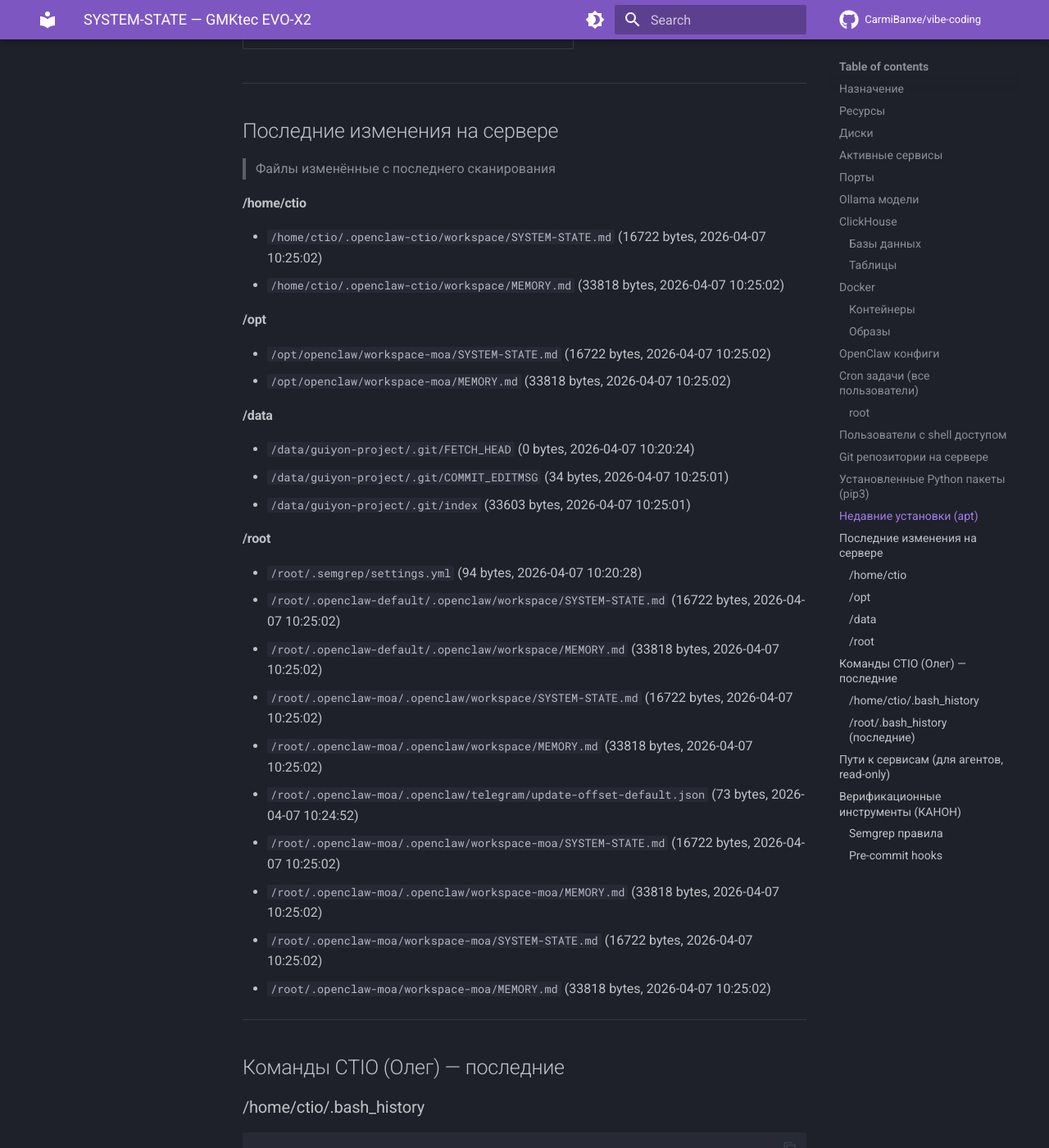
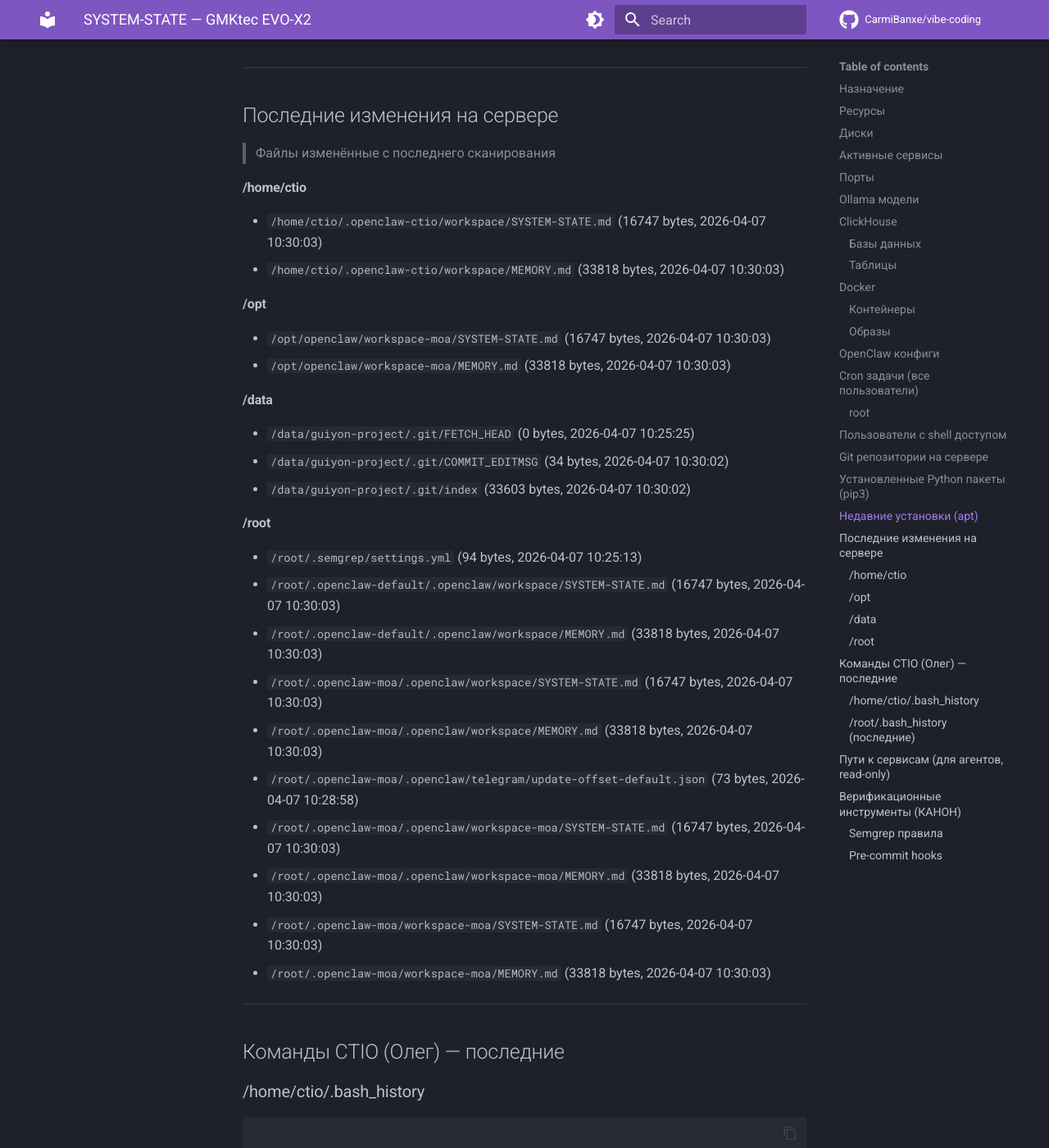
Before and after one commit to CarmiBanxe/vibe-coding, an MkDocs documentation site: the page built from docs/SYSTEM-STATE.md, in a window 1280 px wide and 1400 px high, scrolled down 13841 px. Shown: the whole window at 82% size. Built offline with MkDocs 1.6.1 and Material for MkDocs 9.7.7, drawn with Linux system fonts in a browser that asks for light colours; comment, search, counter and statistics services are not loaded; some of the changed text lies outside the part shown.

Commit message:
auto: SYSTEM-STATE v2 update (2026-04-07 10:30 CEST)

```diff
--- a/docs/SYSTEM-STATE.md
+++ b/docs/SYSTEM-STATE.md
@@ -1,6 +1,6 @@
 # SYSTEM-STATE — GMKtec EVO-X2
 > Автоматически обновляется каждые 5 минут
-> Последнее сканирование: 2026-04-07 10:25 CEST
+> Последнее сканирование: 2026-04-07 10:30 CEST
 > Источник: ctio-watcher.sh v2 (cron)
 
 ## Назначение
@@ -250,8 +249,8 @@
 | marble-src-marble-frontend:latest | 757MB |
 | marble-src-marble-backend:latest | 255MB |
 | andreysenov/firebase-tools:latest | 1.47GB |
+| jube.app:latest | 646MB |
 | <none>:<none> | 646MB |
-| jube.app:latest | 646MB |
 | mongo:8 | 950MB |
 | postgis/postgis:17-3.5 | 637MB |
 | postgres:17 | 453MB |
@@ -380,29 +379,29 @@
 
 
 #### /home/ctio
-- `/home/ctio/.openclaw-ctio/workspace/SYSTEM-STATE.md` (16722 bytes, 2026-04-07 10:25:02)
-- `/home/ctio/.openclaw-ctio/workspace/MEMORY.md` (33818 bytes, 2026-04-07 10:25:02)
+- `/home/ctio/.openclaw-ctio/workspace/SYSTEM-STATE.md` (16747 bytes, 2026-04-07 10:30:03)
+- `/home/ctio/.openclaw-ctio/workspace/MEMORY.md` (33818 bytes, 2026-04-07 10:30:03)
 
 #### /opt
-- `/opt/openclaw/workspace-moa/SYSTEM-STATE.md` (16722 bytes, 2026-04-07 10:25:02)
-- `/opt/openclaw/workspace-moa/MEMORY.md` (33818 bytes, 2026-04-07 10:25:02)
+- `/opt/openclaw/workspace-moa/SYSTEM-STATE.md` (16747 bytes, 2026-04-07 10:30:03)
+- `/opt/openclaw/workspace-moa/MEMORY.md` (33818 bytes, 2026-04-07 10:30:03)
 
 #### /data
-- `/data/guiyon-project/.git/FETCH_HEAD` (0 bytes, 2026-04-07 10:20:24)
-- `/data/guiyon-project/.git/COMMIT_EDITMSG` (34 bytes, 2026-04-07 10:25:01)
-- `/data/guiyon-project/.git/index` (33603 bytes, 2026-04-07 10:25:01)
+- `/data/guiyon-project/.git/FETCH_HEAD` (0 bytes, 2026-04-07 10:25:25)
+- `/data/guiyon-project/.git/COMMIT_EDITMSG` (34 bytes, 2026-04-07 10:30:02)
+- `/data/guiyon-project/.git/index` (33603 bytes, 2026-04-07 10:30:02)
 
 #### /root
-- `/root/.semgrep/settings.yml` (94 bytes, 2026-04-07 10:20:28)
-- `/root/.openclaw-default/.openclaw/workspace/SYSTEM-STATE.md` (16722 bytes, 2026-04-07 10:25:02)
-- `/root/.openclaw-default/.openclaw/workspace/MEMORY.md` (33818 bytes, 2026-04-07 10:25:02)
-- `/root/.openclaw-moa/.openclaw/workspace/SYSTEM-STATE.md` (16722 bytes, 2026-04-07 10:25:02)
-- `/root/.openclaw-moa/.openclaw/workspace/MEMORY.md` (33818 bytes, 2026-04-07 10:25:02)
-- `/root/.openclaw-moa/.openclaw/telegram/update-offset-default.json` (73 bytes, 2026-04-07 10:24:52)
-- `/root/.openclaw-moa/.openclaw/workspace-moa/SYSTEM-STATE.md` (16722 bytes, 2026-04-07 10:25:02)
-- `/root/.openclaw-moa/.openclaw/workspace-moa/MEMORY.md` (33818 bytes, 2026-04-07 10:25:02)
-- `/root/.openclaw-moa/workspace-moa/SYSTEM-STATE.md` (16722 bytes, 2026-04-07 10:25:02)
-- `/root/.openclaw-moa/workspace-moa/MEMORY.md` (33818 bytes, 2026-04-07 10:25:02)
+- `/root/.semgrep/settings.yml` (94 bytes, 2026-04-07 10:25:13)
+- `/root/.openclaw-default/.openclaw/workspace/SYSTEM-STATE.md` (16747 bytes, 2026-04-07 10:30:03)
+- `/root/.openclaw-default/.openclaw/workspace/MEMORY.md` (33818 bytes, 2026-04-07 10:30:03)
+- `/root/.openclaw-moa/.openclaw/workspace/SYSTEM-STATE.md` (16747 bytes, 2026-04-07 10:30:03)
+- `/root/.openclaw-moa/.openclaw/workspace/MEMORY.md` (33818 bytes, 2026-04-07 10:30:03)
+- `/root/.openclaw-moa/.openclaw/telegram/update-offset-default.json` (73 bytes, 2026-04-07 10:28:58)
+- `/root/.openclaw-moa/.openclaw/workspace-moa/SYSTEM-STATE.md` (16747 bytes, 2026-04-07 10:30:03)
+- `/root/.openclaw-moa/.openclaw/workspace-moa/MEMORY.md` (33818 bytes, 2026-04-07 10:30:03)
+- `/root/.openclaw-moa/workspace-moa/SYSTEM-STATE.md` (16747 bytes, 2026-04-07 10:30:03)
+- `/root/.openclaw-moa/workspace-moa/MEMORY.md` (33818 bytes, 2026-04-07 10:30:03)
 
 ---
 
```
Also changed, not shown: other parts of docs/SYSTEM-STATE.md (+4 -5 lines).
